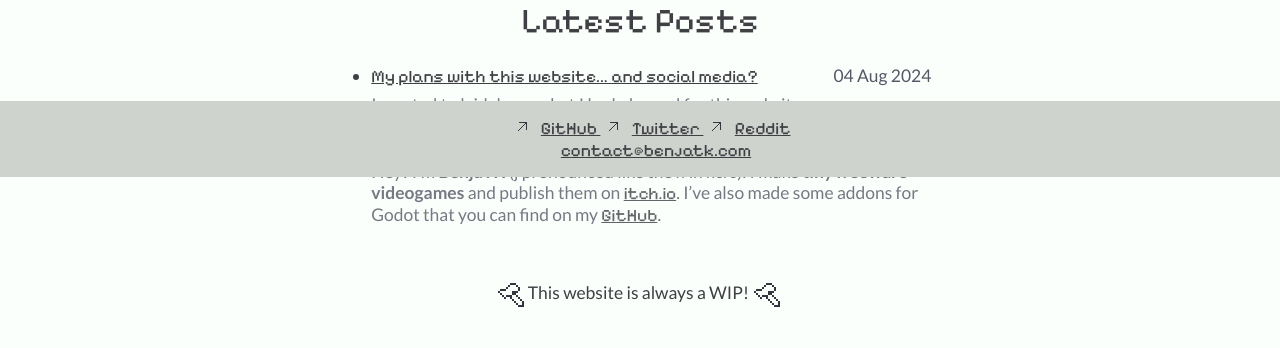
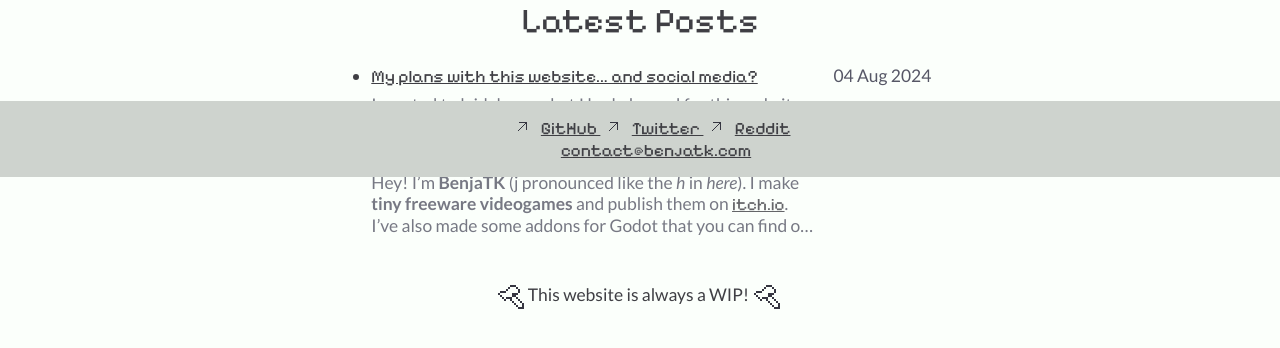
Before and after one commit to BenjaTK/benjatk.github.io, a Jekyll site: the page built from index.md, in a window 1280 px wide, cut to the strip 723-1113 px from the top of the page. Shown: the top 348 px of the strip. Built offline with Jekyll 4.4.1, drawn with Linux system fonts in a browser that asks for light colours.

Commit message:
Add ellipsis to post excerpt

```diff
--- a/_sass/main.scss
+++ b/_sass/main.scss
@@ -90,11 +90,14 @@ img + em {
 
 
 .excerpt {
-    display: block;
+    display: -webkit-box;
+    -webkit-line-clamp: 3;
+    -webkit-box-orient: vertical;
+    overflow: hidden;
     color: var(--text-color-gray);
     opacity: 0.8;
     margin-top: -0.5lh;
-    margin-bottom: 0;
+    margin-bottom: 0.5lh;
 }
 
 
```
